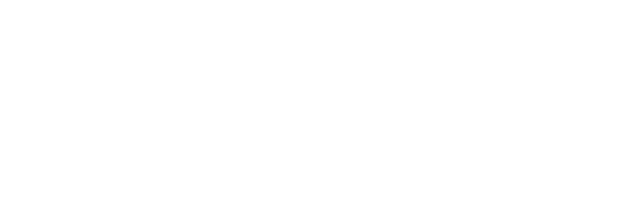
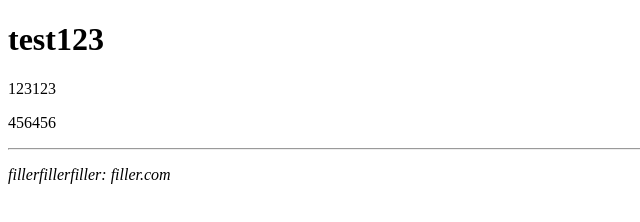
Before and after one commit to chugggg/coursera-test, a plain HTML site: page index.html in a window 1280 px wide. Shown: the whole page, without its empty margins (0-640 px from the left). Drawn offline with Linux system fonts and the light colour scheme.

Commit message:
more code

```diff
--- a/index.html
+++ b/index.html
@@ -5,7 +5,14 @@
 	<meta name="viewport" content="width=device-width, initial-scale=1">
 	<title>test123</title>
 </head>
-<body>
-
-</body>
+	<body>
+		<h1>test123</h1>
+		<p>123123</p>
+		<p>456456</p>
+		<footer>
+			<hr>
+			<p onclick="alert('filler');">
+				<i>fillerfillerfiller: filler.com</i></p>
+		</footer>
+	</body>
 </html>
```
